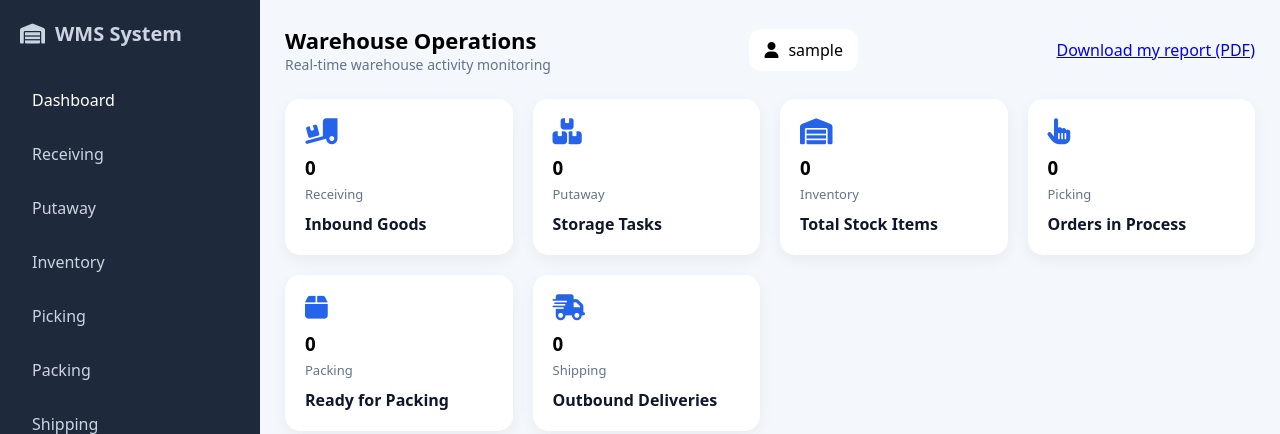
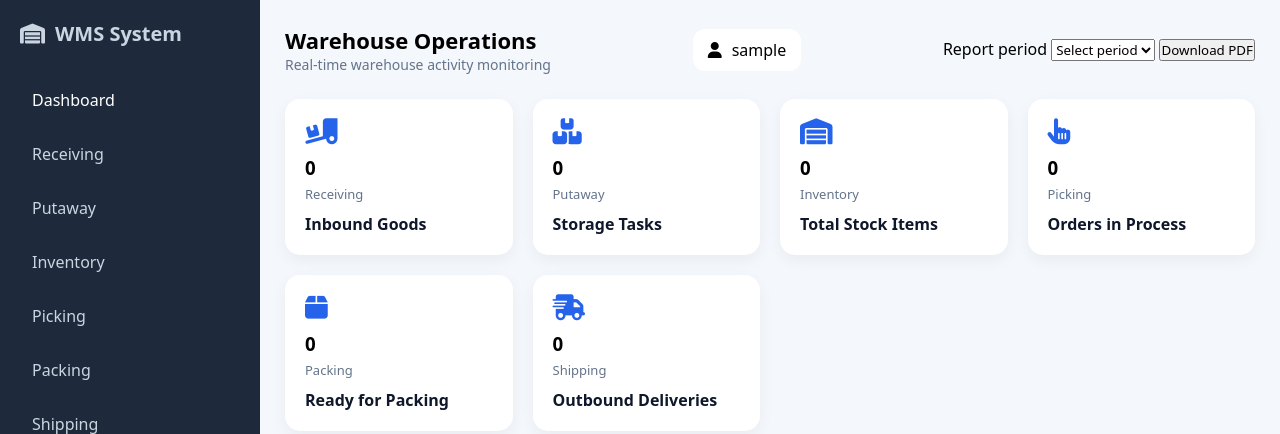
Before and after one commit to ahimanajeanlouis/MLWarehousesystem, a Django app: page /dashboard/ in a window 1280 px wide. Shown: the top 434 px of the page. Run offline with Django 5.2, Linux system fonts and the light colour scheme; the visitor is signed in with stand-in values (Sample User, id 1).

Commit message:
update98

```diff
--- a/accounts/templates/accounts/dashboard.html
+++ b/accounts/templates/accounts/dashboard.html
@@ -69,7 +69,16 @@
         <i class="fa-solid fa-user"></i>
         {{ request.user.username }}
       </div>
-      <a class="btn" href="{% url 'download_report' %}">Download my report (PDF)</a>
+      <form method="get" action="{% url 'download_report' %}">
+        <label for="report-period">Report period</label>
+        <select id="report-period" name="period" required>
+          <option value="" selected disabled>Select period</option>
+          <option value="daily">Daily</option>
+          <option value="weekly">Weekly</option>
+          <option value="monthly">Monthly</option>
+        </select>
+        <button class="btn" type="submit">Download PDF</button>
+      </form>
     </header>
 
     <!-- 6 CORE OPERATIONS -->
--- a/accounts/views.py
+++ b/accounts/views.py
@@ -156,6 +156,24 @@ def dashboard(request):
 @module_required("dashboard")
 def download_report(request):
     modules = modules_for_user(request.user)
+    period = request.GET.get("period", "")
+    if period not in {"daily", "weekly", "monthly"}:
+        return HttpResponse("Choose a valid report period.", status=400)
+
+    today = timezone.localdate()
+    if period == "daily":
+        start_date = end_date = today
+        period_label = "Daily"
+    elif period == "weekly":
+        start_date = today - timedelta(days=today.weekday())
+        end_date = start_date + timedelta(days=6)
+        period_label = "Weekly"
+    else:
+        start_date = date(today.year, today.month, 1)
+        next_month = date(today.year + (today.month == 12), today.month % 12 + 1, 1)
+        end_date = next_month - timedelta(days=1)
+        period_label = "Monthly"
+
     buffer = BytesIO()
     document = SimpleDocTemplate(
         buffer,
@@ -168,8 +186,9 @@ def download_report(request):
     styles = getSampleStyleSheet()
     cell_style = ParagraphStyle("ReportCell", parent=styles["BodyText"], fontSize=8, leading=10)
     story = [
-        Paragraph("Warehouse Operations Report", styles["Title"]),
+        Paragraph(f"{period_label} Warehouse Operations Report", styles["Title"]),
         Paragraph(f"User: {escape(request.user.username)}", styles["Normal"]),
+        Paragraph(f"Report period: {start_date:%Y-%m-%d} to {end_date:%Y-%m-%d}", styles["Normal"]),
         Paragraph(f"Generated: {timezone.localtime():%Y-%m-%d %H:%M}", styles["Normal"]),
     ]
 
@@ -204,47 +223,64 @@ def download_report(request):
         story.extend([table, Spacer(1, 14)])
 
     if "receiving" in modules:
-        records = Receiving.objects.order_by("-received_date")[:100]
+        records = Receiving.objects.filter(
+            received_date__date__gte=start_date,
+            received_date__date__lte=end_date,
+        ).order_by("-received_date")
         add_section("Receiving", ["Product", "SKU", "Quantity", "Status", "Received"], [
             (item.product_name, item.sku, item.quantity, item.status, item.received_date.strftime("%Y-%m-%d"))
             for item in records
         ])
     if "putaway" in modules:
-        records = Putaway.objects.select_related("receiving").order_by("-created_at")[:100]
+        records = Putaway.objects.filter(
+            created_at__date__gte=start_date,
+            created_at__date__lte=end_date,
+        ).select_related("receiving").order_by("-created_at")
         add_section("Putaway", ["SKU", "Product", "Location", "Status", "Created"], [
             (item.receiving.sku, item.receiving.product_name, item.location, item.status, item.created_at.strftime("%Y-%m-%d"))
             for item in records
         ])
     if "inventory" in modules:
-        records = Product.objects.order_by("name")[:100]
+        records = Product.objects.order_by("name")
         add_section("Inventory", ["SKU", "Product", "Quantity", "Category", "Reorder level"], [
             (item.sku, item.name, item.quantity, item.category, item.reorder_level)
             for item in records
         ])
     if "picking" in modules:
-        records = Picking.objects.order_by("-created_at")[:100]
+        records = Picking.objects.filter(
+            created_at__date__gte=start_date,
+            created_at__date__lte=end_date,
+        ).order_by("-created_at")
         add_section("Picking", ["Order", "Product", "SKU", "Quantity", "Status"], [
             (item.order_reference, item.product_name, item.sku, item.quantity, item.status)
             for item in records
         ])
     if "packing" in modules:
-        records = Packing.objects.select_related("product").order_by("-created_at")[:100]
+        records = Packing.objects.filter(
+            created_at__date__gte=start_date,
+            created_at__date__lte=end_date,
+        ).select_related("product").order_by("-created_at")
         add_section("Packing", ["Order", "Product", "SKU", "Quantity", "Status"], [
             (item.order_ref, item.product.name, item.product.sku, item.quantity, item.status)
             for item in records
         ])
     if "shipping" in modules:
-        records = Shipping.objects.select_related("product").order_by("-shipped_at")[:100]
+        records = Shipping.objects.filter(
+            shipped_at__date__gte=start_date,
+            shipped_at__date__lte=end_date,
+        ).select_related("product").order_by("-shipped_at")
         add_section("Shipping", ["Order", "Product", "SKU", "Quantity", "Destination", "Status"], [
             (item.order_ref, item.product.name, item.product.sku, item.quantity, item.destination, item.status)
             for item in records
         ])
     if not any(module in modules for module in ("receiving", "putaway", "inventory", "picking", "packing", "shipping")):
         story.append(Paragraph("This account has dashboard-only access and no operational records to include.", styles["Normal"]))
+    elif "inventory" in modules:
+        story.append(Paragraph("Inventory is a current-stock snapshot; the selected period applies to operational records.", styles["Normal"]))
 
     document.build(story)
     response = HttpResponse(buffer.getvalue(), content_type="application/pdf")
-    response["Content-Disposition"] = f'attachment; filename="warehouse-report-{request.user.username}.pdf"'
+    response["Content-Disposition"] = f'attachment; filename="warehouse-report-{period}-{request.user.username}.pdf"'
     return response
 
 
```
Also changed, not shown: accounts/tests.py (+16 -1 lines).
